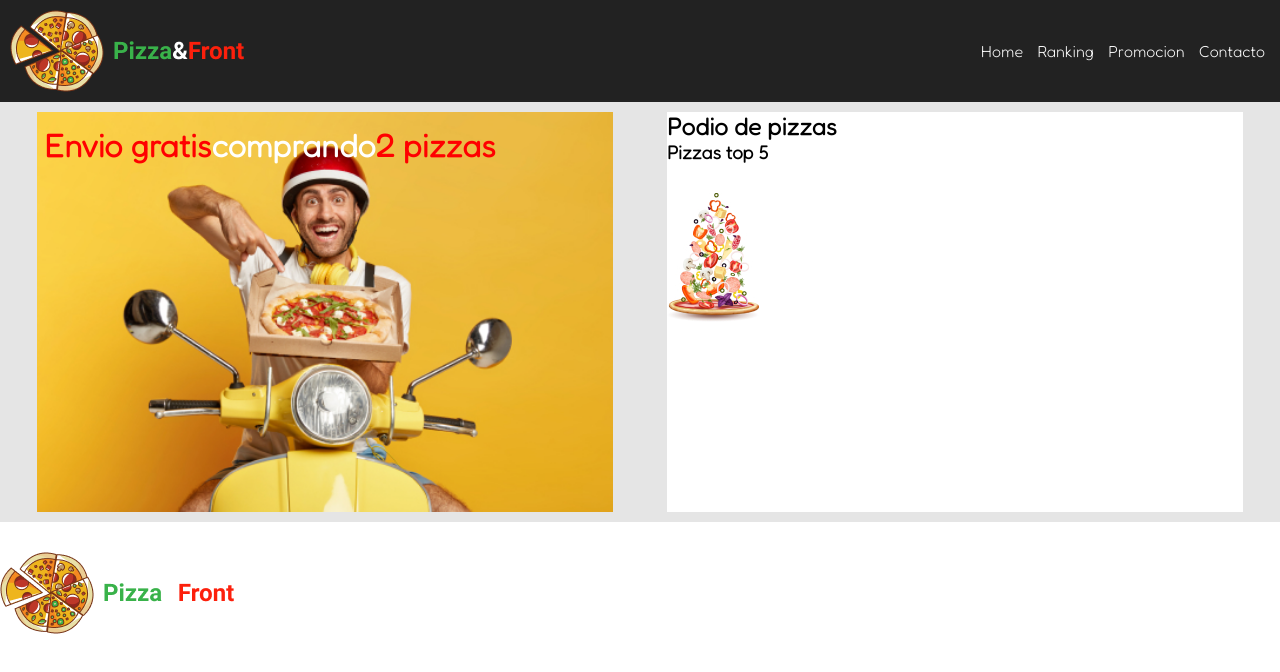
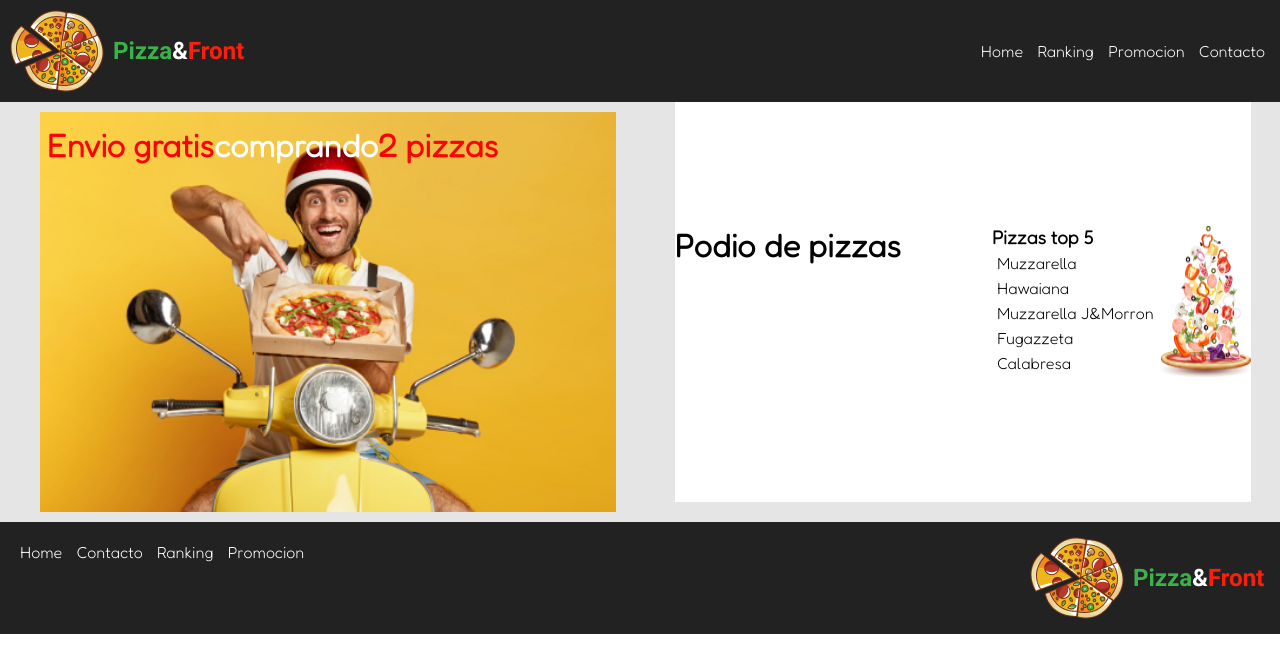
Before and after one commit to PatoAlloco/frontEnd1, a plain HTML site: page Pizzeria/index.html in a window 1280 px wide. Drawn offline with Linux system fonts and the light colour scheme.

Commit message:
pizzeria

```diff
--- a/Pizzeria/css/styles.css
+++ b/Pizzeria/css/styles.css
@@ -55,6 +55,11 @@ li {
     list-style: none;
     margin: 5px;
 }
+.item-pizza  {
+    display: block;
+    color: black;
+    list-style: decimal;
+}
 
 section{
     background: #E5E5E5;
@@ -79,10 +84,28 @@ section{
     width: 45%;
     height: 400px;
     background-color: #fff;
-    display: inline-block;
-    margin-right: 10px;
-    margin-top: 10px;
-    margin-bottom: 10px;
+    display: flex;
+    justify-content: space-between;
+    flex-wrap: wrap;
+    flex-direction: row;
+    align-content: center;
+
+}
+.item-cuadro2{
+    display: flex;
+    flex-wrap: wrap;
+}
+.lista {
+
+}
+.pizzita{
+
+}
+
+h2{
+
+    font-size: xx-large;
+    text-align: center;
 }
 
 h1{
@@ -98,3 +121,15 @@ h1{
 span{
     color: #fff;
 }
+
+footer{
+    display: flex;
+    flex-wrap: wrap;
+    flex-direction: row;
+    justify-content: space-between;
+    background: #222222;
+    padding: 15px;
+}
+ol{
+    display: block;
+}
--- a/Pizzeria/index.html
+++ b/Pizzeria/index.html
@@ -31,16 +31,20 @@
             </article>
             <article class="cuadro2">
                 <h2>Podio de pizzas</h2>
-                <h3>Pizzas top 5</h3>
-                <ol>
-                    <li>Muzzarella</li>
-                    <li>Hawaiana</li>
-                    <li>Muzzarella J&Morron</li>
-                    <li>Fugazzeta</li>
-                    <li>Calabresa</li>
-                </ol>
-                <img src="/img/PizzaFalling.jpg" alt="pizzita" class="pizzita">
-            </article>
+                    <div class="item-cuadro2">
+                        <div class="lista">
+                            <h3>Pizzas top 5</h3>
+                                <ol>
+                                    <li class="item-pizza">Muzzarella</li>
+                                    <li class="item-pizza">Hawaiana</li>
+                                    <li class="item-pizza">Muzzarella J&Morron</li>
+                                    <li class="item-pizza">Fugazzeta</li>
+                                    <li class="item-pizza">Calabresa</li>
+                                </ol>
+                        </div>
+                        <img src="/img/PizzaFalling.jpg" alt="pizzita" class="pizzita">
+                    </div>
+                </article>
 
 
         </section>
```
